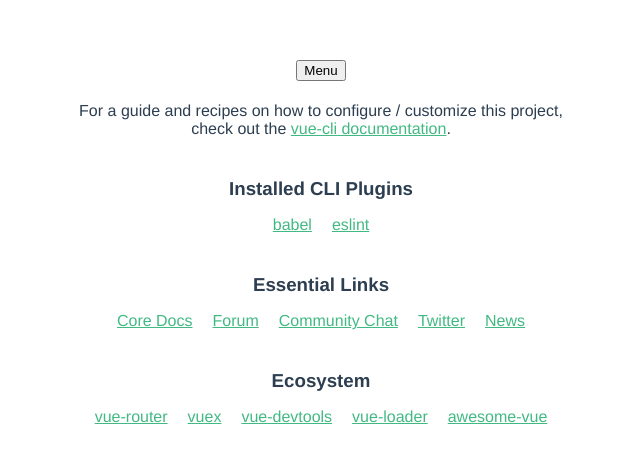
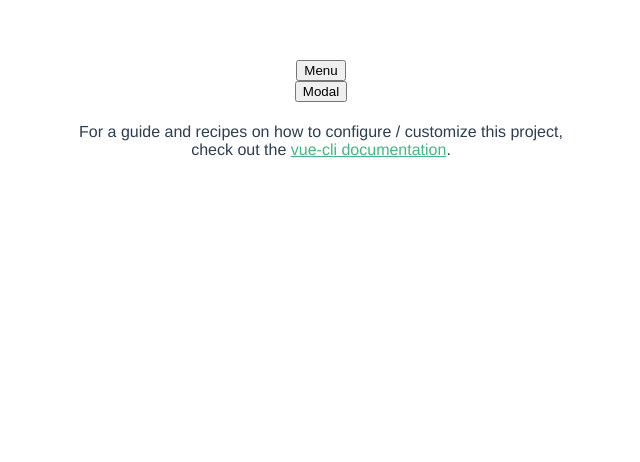
Before and after one commit to JairoDuenas/componentes-composition-API-Vue-js, a Vue app: page / in a window 1280 px wide. Shown: the top 462 px of the page, without its empty margins (319-959 px from the left). Built offline with nearby package versions, Linux system fonts and the light colour scheme.

Commit message:
Teleports

```diff
--- a/src/App.vue
+++ b/src/App.vue
@@ -3,12 +3,14 @@
   <transition name="fade">
     <Menu v-show="show" />
   </transition>
+  <Modal />
   <HelloWorld />
 </template>
 
 <script>
 import { defineAsyncComponent } from "vue";
 import Menu from "./components/Menu.vue";
+import Modal from "./components/Modal.vue";
 
 const HelloWorld = defineAsyncComponent(() =>
   import("./components/HelloWorld.vue")
@@ -19,6 +21,7 @@
   components: {
     HelloWorld,
     Menu,
+    Modal,
   },
   data() {
     return {
--- a/src/components/HelloWorld.vue
+++ b/src/components/HelloWorld.vue
@@ -8,81 +8,6 @@
         >vue-cli documentation</a
       >.
     </p>
-    <h3>Installed CLI Plugins</h3>
-    <ul>
-      <li>
-        <a
-          href="https://github.com/vuejs/vue-cli/tree/dev/packages/%40vue/cli-plugin-babel"
-          target="_blank"
-          rel="noopener"
-          >babel</a
-        >
-      </li>
-      <li>
-        <a
-          href="https://github.com/vuejs/vue-cli/tree/dev/packages/%40vue/cli-plugin-eslint"
-          target="_blank"
-          rel="noopener"
-          >eslint</a
-        >
-      </li>
-    </ul>
-    <h3>Essential Links</h3>
-    <ul>
-      <li>
-        <a href="https://vuejs.org" target="_blank" rel="noopener">Core Docs</a>
-      </li>
-      <li>
-        <a href="https://forum.vuejs.org" target="_blank" rel="noopener"
-          >Forum</a
-        >
-      </li>
-      <li>
-        <a href="https://chat.vuejs.org" target="_blank" rel="noopener"
-          >Community Chat</a
-        >
-      </li>
-      <li>
-        <a href="https://twitter.com/vuejs" target="_blank" rel="noopener"
-          >Twitter</a
-        >
-      </li>
-      <li>
-        <a href="https://news.vuejs.org" target="_blank" rel="noopener">News</a>
-      </li>
-    </ul>
-    <h3>Ecosystem</h3>
-    <ul>
-      <li>
-        <a href="https://router.vuejs.org" target="_blank" rel="noopener"
-          >vue-router</a
-        >
-      </li>
-      <li>
-        <a href="https://vuex.vuejs.org" target="_blank" rel="noopener">vuex</a>
-      </li>
-      <li>
-        <a
-          href="https://github.com/vuejs/vue-devtools#vue-devtools"
-          target="_blank"
-          rel="noopener"
-          >vue-devtools</a
-        >
-      </li>
-      <li>
-        <a href="https://vue-loader.vuejs.org" target="_blank" rel="noopener"
-          >vue-loader</a
-        >
-      </li>
-      <li>
-        <a
-          href="https://github.com/vuejs/awesome-vue"
-          target="_blank"
-          rel="noopener"
-          >awesome-vue</a
-        >
-      </li>
-    </ul>
   </div>
 </template>
 
--- /dev/null
+++ b/src/components/Modal.vue
@@ -0,0 +1,28 @@
+<!-- eslint-disable vue/multi-word-component-names -->
+<template>
+  <div>
+    <button @click="toggle">Modal</button>
+    <teleport to="body">
+      <div v-show="show" class="modal">
+        <h1>Título</h1>
+        <p>Lorem ipsum dolor sit amet consectetur adipisicing elit.</p>
+        <button @click="toggle">Cerrar</button>
+      </div>
+    </teleport>
+  </div>
+</template>
+
+<script>
+export default {
+  data() {
+    return {
+      show: false,
+    };
+  },
+  methods: {
+    toggle() {
+      this.show = !this.show;
+    },
+  },
+};
+</script>
```
